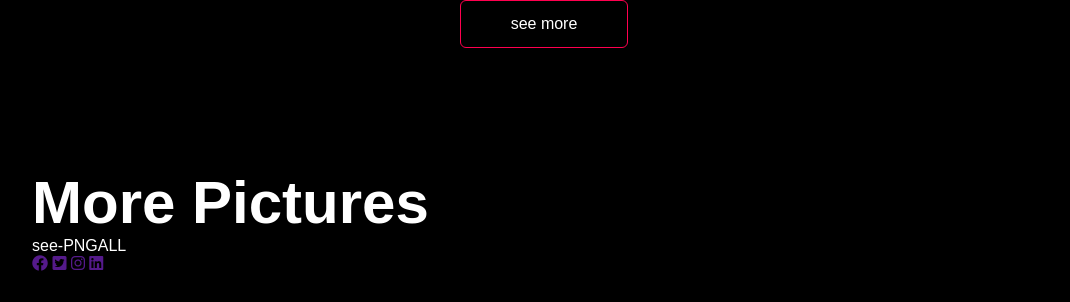
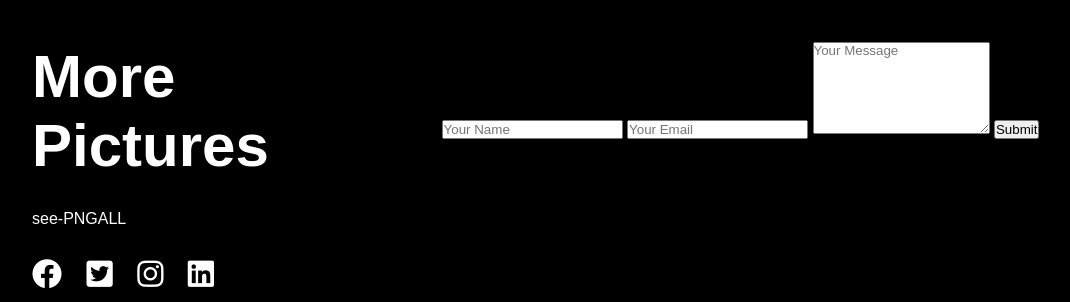
Before and after one commit to Patch-lnd/Portfolio-app, a plain HTML site: page index.html in a window 1280 px wide. Shown: the part 2732-3034 px from the top of the page, without its empty margins (96-1166 px from the left). Drawn offline with Linux system fonts and the light colour scheme.

Commit message:
i'm now on the right way to finish it today

```diff
--- a/index.html
+++ b/index.html
@@ -211,13 +211,21 @@
         <h1 class="sub-title">More Pictures</h1>
         <p>see-PNGALL</p>
         <div class="social-icons">
-            <a href=""><i class="fab fa-facebook"></i></a>
-            <a href=""><i class="fab fa-twitter-square"></i></a>
-            <a href=""><i class="fab fa-instagram"></i></a>
-            <a href=""><i class="fab fa-linkedin
-              "></i></a>
+          <a href="https://facebook.com/"><i class="fab fa-facebook"></i></a>
+          <a href="#"><i class="fab fa-twitter-square"></i></a>
+          <a href="#"><i class="fab fa-instagram"></i></a>
+          <a href="#"><i class="fab fa-linkedin"></i></a>
+        </div>
+      </div>
+
+      <div class="contact-right">
+        <form>
+          <input type="text" name="Name" placeholder="Your Name" required>
+          <input type="email" name="Email" placeholder="Your Email" required>
+          <textarea name="Message" rows="6" placeholder="Your Message"></textarea>
+          <button type="submit">Submit</button>
+        </form>
       </div>
     </div>
   </div>
 </div>
-   </div>
--- a/style.css
+++ b/style.css
@@ -265,3 +265,22 @@ i.fa-solid {
 .btn:hover{
     background: #ff004f;
 }
+/*-----------------contact------------------*/
+.contact-left{
+    flex-basis: 35%;
+}
+.contact-right{
+    flex-basis: 60%;
+}
+.contact-left p{
+    margin-top: 30px;
+}
+.social-icons{
+    margin-top: 30px;
+}
+.social-icons a{
+    color: #fff;
+    font-size: 30px;
+    margin-right: 20px;
+    transition: color 0.5s;
+}
```
Also changed, not shown: images/Highlights-2.png, images/Highlights-3.png, images/background.png. Lines whose indentation alone changed are shown as unchanged.
